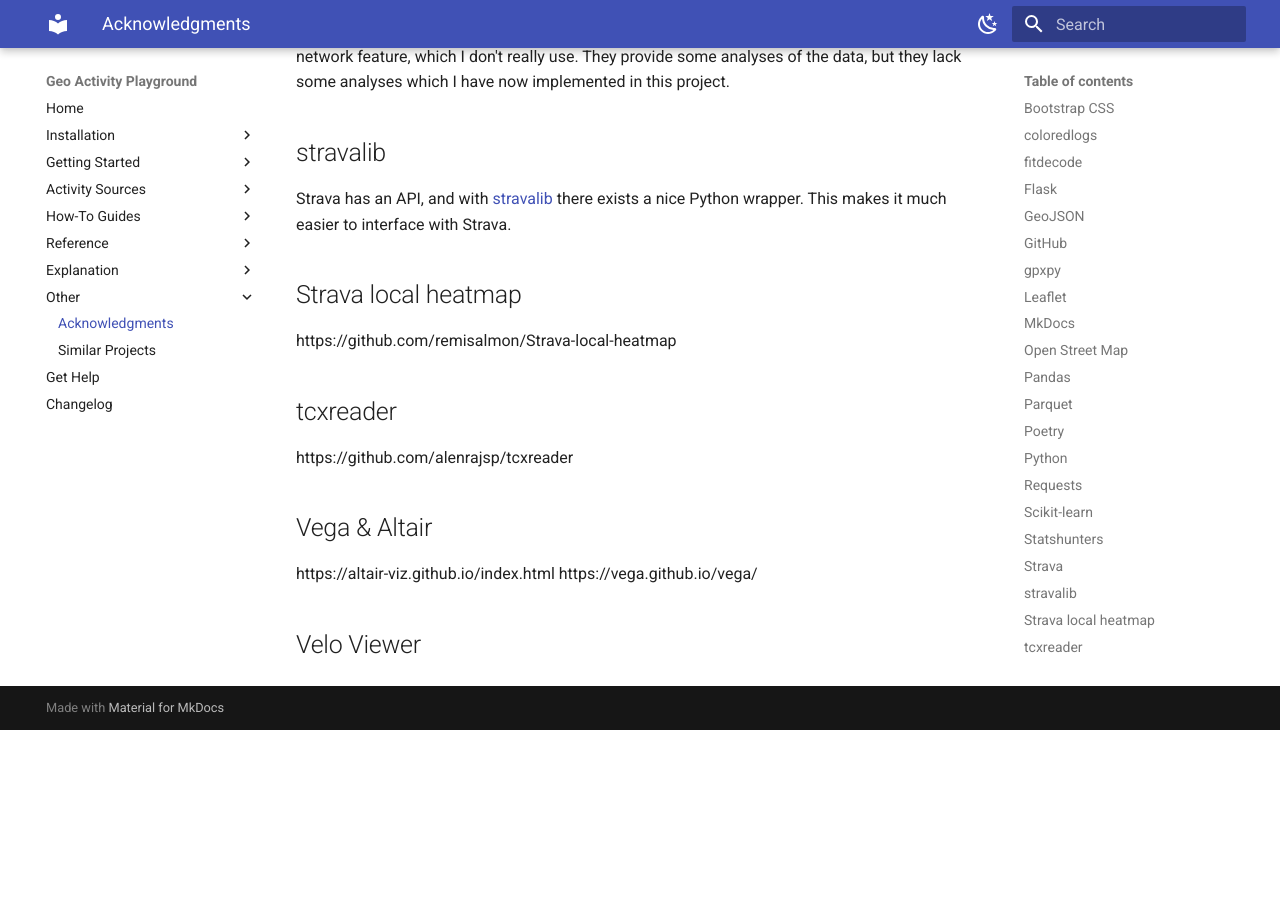
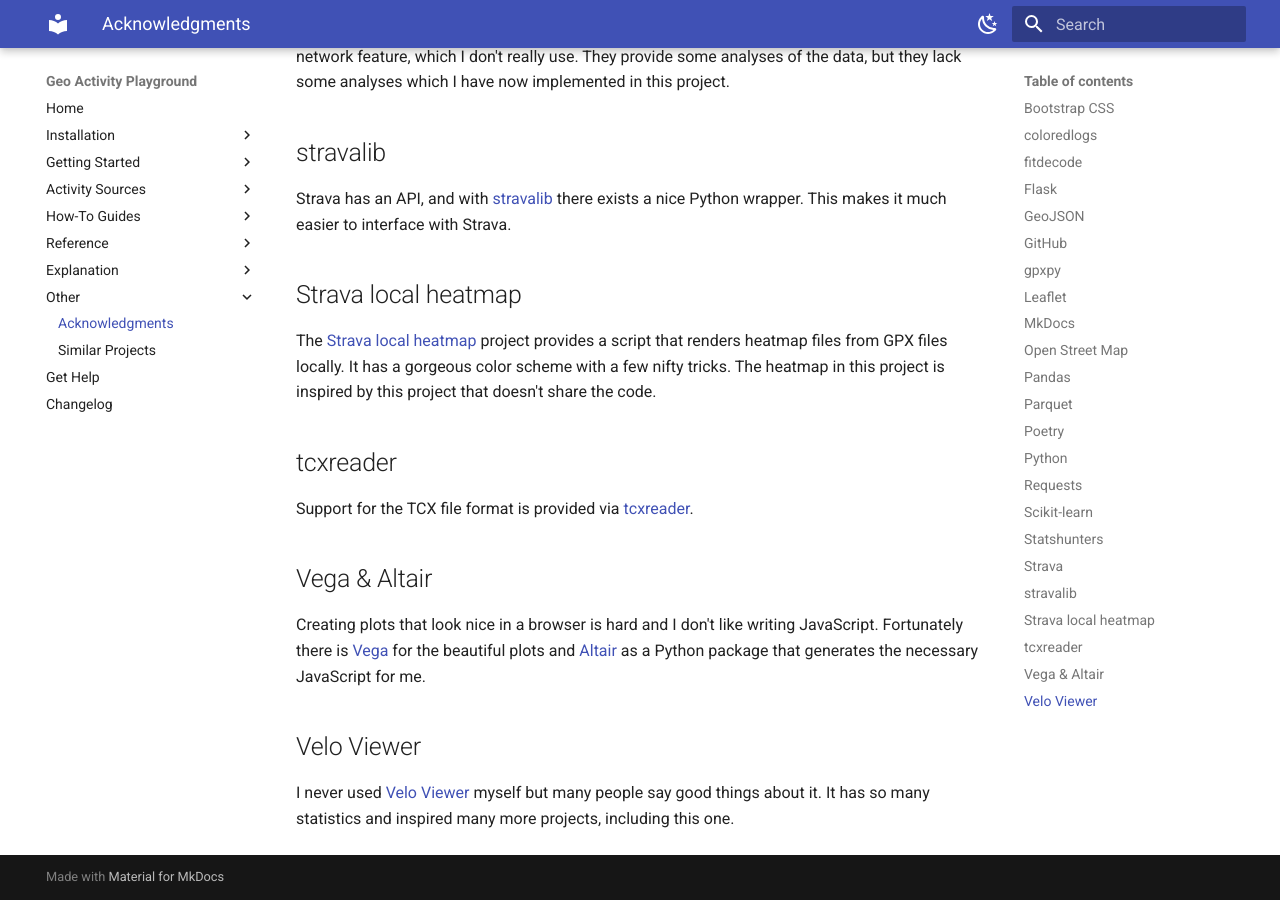
Before and after one commit to martin-ueding/geo-activity-playground, an MkDocs documentation site: the page built from docs/acknowledgments.md, in a window 1280 px wide and 900 px high, scrolled down 2900 px. Built offline with MkDocs 1.6.1 and Material for MkDocs 9.7.7, drawn with Linux system fonts in a browser that asks for light colours; before the commit the page ends 3630 px from its top, so only the background shows below that.

Commit message:
Write a bit more about the acknowledgments

```diff
--- a/docs/acknowledgments.md
+++ b/docs/acknowledgments.md
@@ -80,15 +80,16 @@
 
 ## Strava local heatmap
 
-https://github.com/remisalmon/Strava-local-heatmap
+The [Strava local heatmap](https://github.com/remisalmon/Strava-local-heatmap) project provides a script that renders heatmap files from GPX files locally. It has a gorgeous color scheme with a few nifty tricks. The heatmap in this project is inspired by this project that doesn't share the code.
 
 ## tcxreader
 
-https://github.com/alenrajsp/tcxreader
+Support for the TCX file format is provided via [tcxreader](https://github.com/alenrajsp/tcxreader).
 
 ## Vega & Altair
 
-https://altair-viz.github.io/index.html
-https://vega.github.io/vega/
+Creating plots that look nice in a browser is hard and I don't like writing JavaScript. Fortunately there is [Vega](https://vega.github.io/vega/) for the beautiful plots and [Altair](https://altair-viz.github.io/index.html) as a Python package that generates the necessary JavaScript for me.
 
 ## Velo Viewer
+
+I never used [Velo Viewer](https://veloviewer.com/) myself but many people say good things about it. It has so many statistics and inspired many more projects, including this one.
```
Also changed, not shown: docs/changelog.md (+1 -0 lines).
